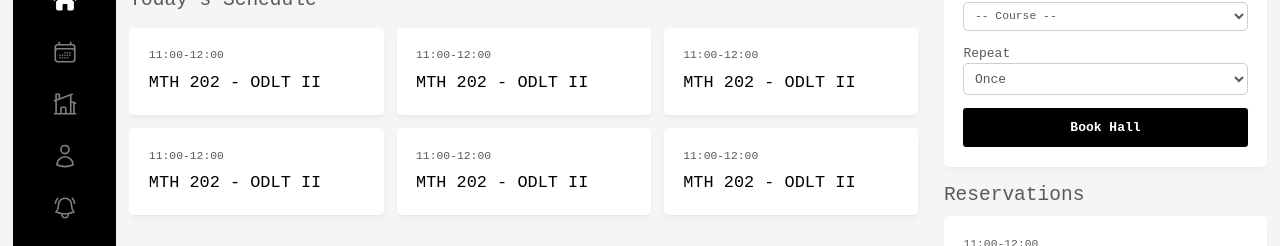
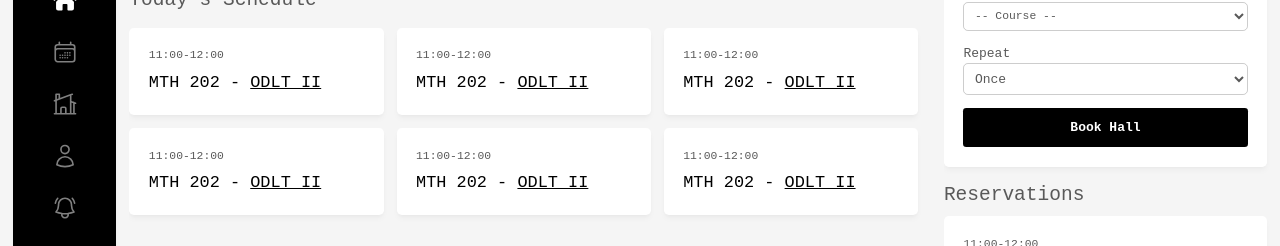
Before and after one commit to Sam-3l/Roomify, a React (Vite) app in the folder Frontend/: page / in a window 1280 px wide. Shown: the part 265-511 px from the top of the page. Built offline with nearby package versions, Linux system fonts and the light colour scheme; no server answers.

Commit message:
feat: add hallmap prop to LectureCard for dynamic hall link rendering in PseudoTimetable

```diff
--- a/Frontend/src/components/Body/LectureCard.jsx
+++ b/Frontend/src/components/Body/LectureCard.jsx
@@ -3,7 +3,7 @@ export default function LectureCard(props) {
     <div className="flex flex-col p-6 custom-shadow bg-white gap-2 rounded-md">
       <p className="text-sm">{props.session}</p>
       <p className="text-[1.3rem] text-secondary">
-        {props.course} - {props.hall}{" "}
+        {props.course} - <a href={props.hallmap} className="underline cursor-pointer" target="_blank">{props.hall}</a>{" "}
       </p>
     </div>
   );
--- a/Frontend/src/components/Dashboard/PseudoTimetable.jsx
+++ b/Frontend/src/components/Dashboard/PseudoTimetable.jsx
@@ -5,17 +5,17 @@ export default function PseudoTimetable(){
             <h1 className="text-lg">Today's Schedule</h1>
             <div className="grid grid-cols-[repeat(auto-fit,minmax(250px,1fr))] gap-4">
                 {/* Lecture */}
-                <LectureCard session="11:00-12:00" course="MTH 202" hall="ODLT II" />
+                <LectureCard session="11:00-12:00" course="MTH 202" hall="ODLT II" hallmap='https://g.co/kgs/A2jJvq6'/>
                 {/* Lecture */}
-                <LectureCard session="11:00-12:00" course="MTH 202" hall="ODLT II" />
+                <LectureCard session="11:00-12:00" course="MTH 202" hall="ODLT II"  hallmap='https://g.co/kgs/A2jJvq6' />
                 {/* Lecture */}
-                <LectureCard session="11:00-12:00" course="MTH 202" hall="ODLT II" />
+                <LectureCard session="11:00-12:00" course="MTH 202" hall="ODLT II"  hallmap='https://g.co/kgs/A2jJvq6' />
                 {/* Lecture */}
-                <LectureCard session="11:00-12:00" course="MTH 202" hall="ODLT II" />
+                <LectureCard session="11:00-12:00" course="MTH 202" hall="ODLT II"  hallmap='https://g.co/kgs/A2jJvq6' />
                 {/* Lecture */}
-                <LectureCard session="11:00-12:00" course="MTH 202" hall="ODLT II" />
+                <LectureCard session="11:00-12:00" course="MTH 202" hall="ODLT II"  hallmap='https://g.co/kgs/A2jJvq6' />
                 {/* Lecture */}
-                <LectureCard session="11:00-12:00" course="MTH 202" hall="ODLT II" />
+                <LectureCard session="11:00-12:00" course="MTH 202" hall="ODLT II"  hallmap='https://g.co/kgs/A2jJvq6' />
 
             </div>
         </section>
```
